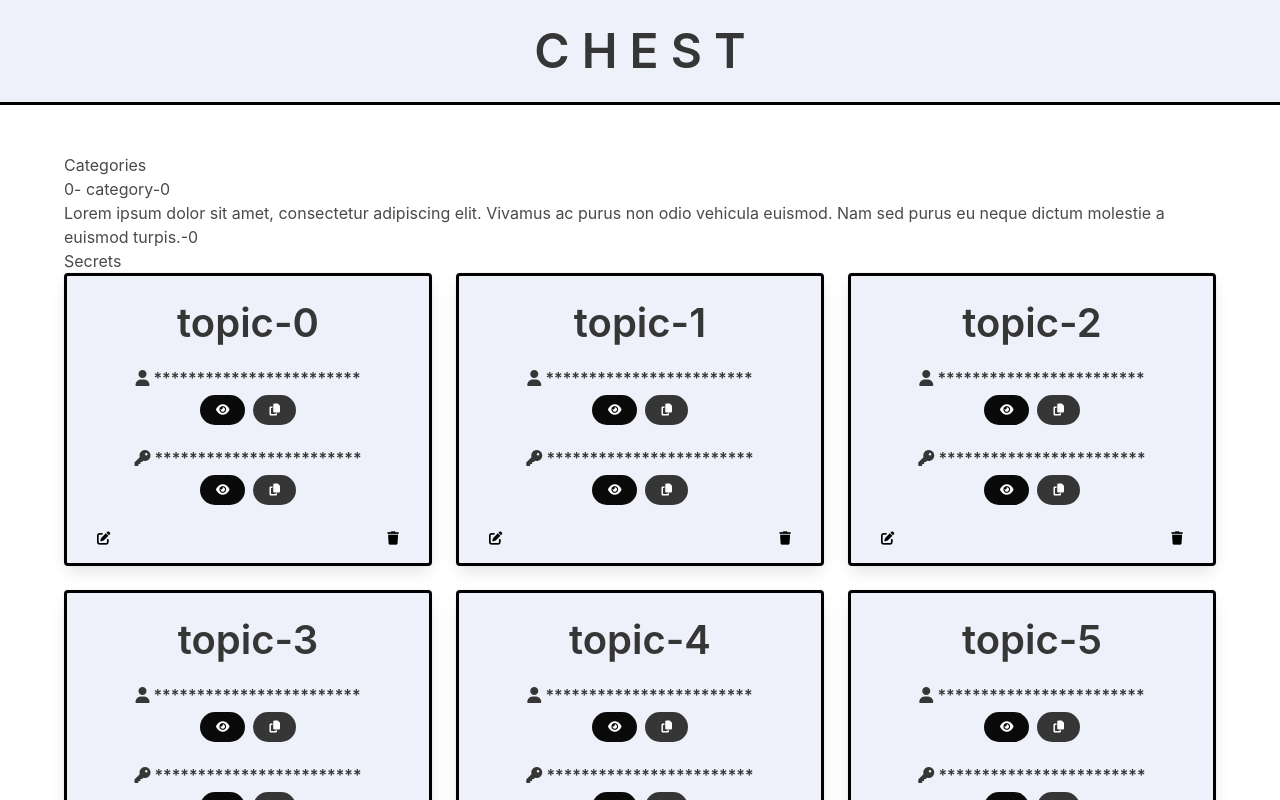
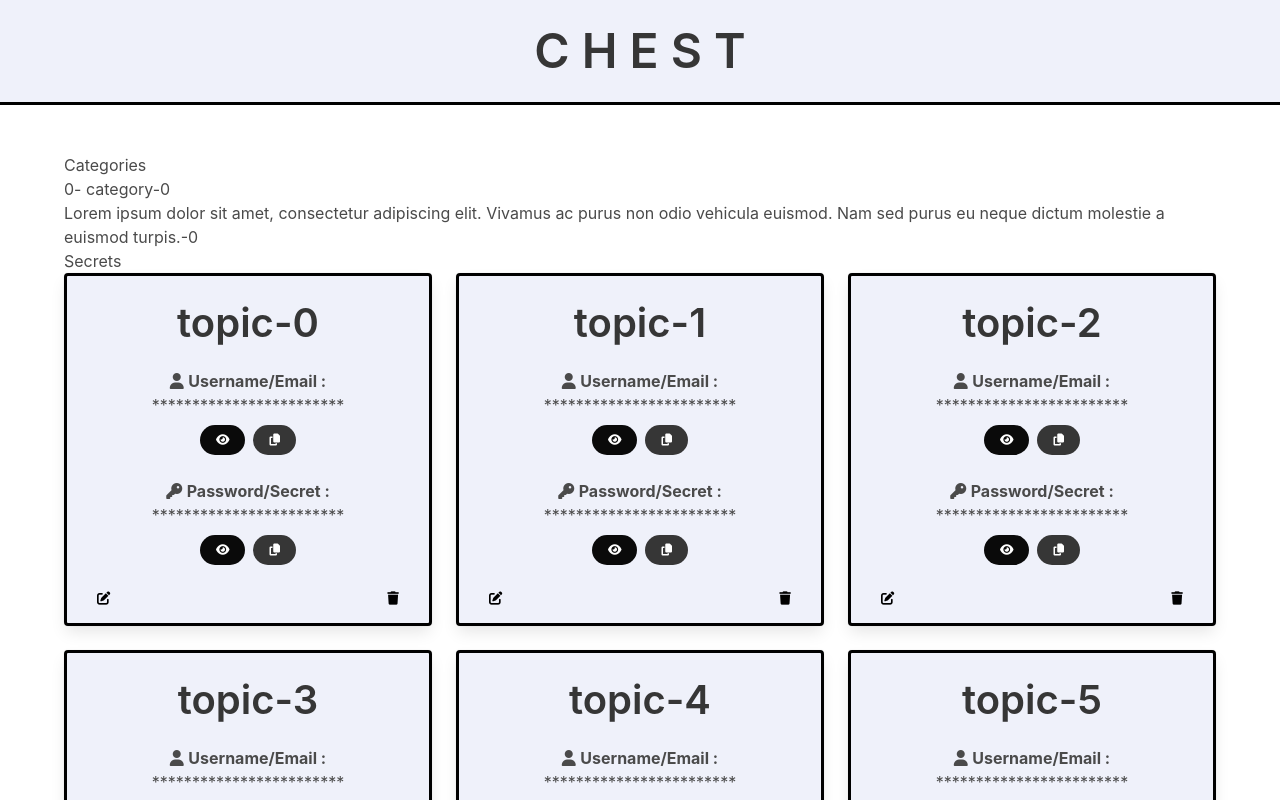
Before and after one commit to you97ssef/Vault, a Vue app: page / in a window 1280 px wide. Shown: the top 800 px of the page. Built offline with nearby package versions, Linux system fonts and the light colour scheme; what crypto-ts would draw is missing.

Commit message:
added names to the parts of the cards

```diff
--- a/src/components/Secret.vue
+++ b/src/components/Secret.vue
@@ -2,8 +2,8 @@
     <div class="card has-background-link-light">
         <div class="card-content">
             <p class="title is-2 has-text-centered mb-5">{{ secret.topic }}</p>
-            <p class="title is-6 has-text-centered mb-2">
-                <i class="fa-solid fa-user"></i>
+            <p class="has-text-centered mb-2">
+                <i class="fa-solid fa-user"></i> <b>Username/Email :</b>
                 {{ visibleUsername ? show(secret.username) : '************************' }}
             </p>
             <div class="buttons is-justify-content-center are-small">
@@ -15,8 +15,8 @@
                     <i class="fa-solid fa-copy"></i>
                 </button>
             </div>
-            <p class="title is-6 has-text-centered mb-2">
-                <i class="fa-solid fa-key"></i>
+            <p class="has-text-centered mb-2">
+                <i class="fa-solid fa-key"></i> <b>Password/Secret :</b>
                 {{ visibleSecret ? show(secret.secret) : '************************' }}
             </p>
             <div class="buttons is-justify-content-center are-small">
```
